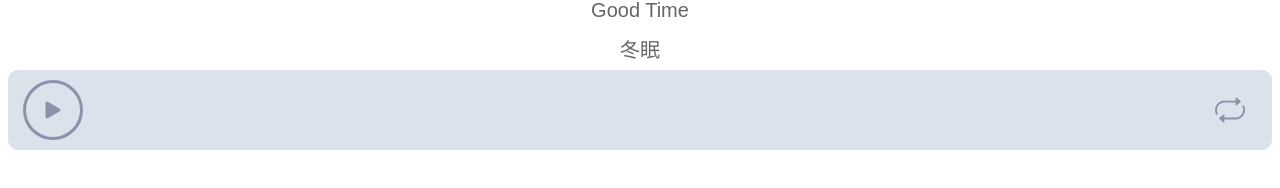
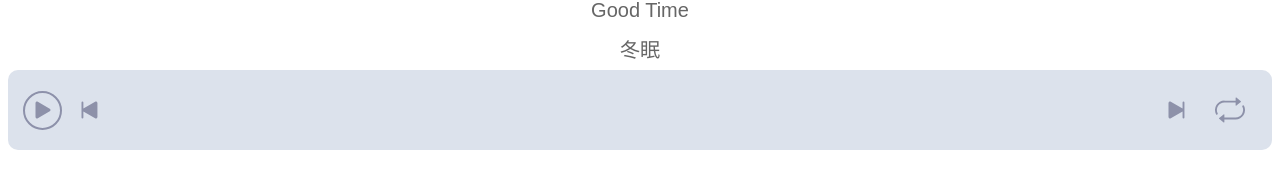
Before and after one commit to niyaoyao/web-player, a Nuxt app: page / in a window 1280 px wide. Shown: the part 538-726 px from the top of the page. Built offline with nearby package versions, Linux system fonts and the light colour scheme.

Commit message:
feat: play next/previous music

```diff
--- a/components/Player.vue
+++ b/components/Player.vue
@@ -12,7 +12,11 @@
   .music-player
     .music-play-button(@click="playMusic(false)")
       .music-button-icon.music-play-icon
+    .music-play-next-button(@click="playPrevious")
+      .music-play-next-icon-filter.music-play-previous-icon
     .music-progress-bar
+    .music-play-next-button(@click="playNext")
+      .music-play-next-icon-filter.music-play-next-icon
     .music-play-mode-button(@click="changePlayMode")
       .music-play-mode-icon.music-play-mode-repeat-icon
   audio(style="display:none" ref="audioplayer" @timeupdate="updateAudioTime")
@@ -86,6 +90,18 @@ function itemStyle(index: number) {
 function musicItemDidClick(index: number) {
   currentIndex.value = index;
   playLoopMusic()
+}
+
+function playNext() {
+  currentIndex.value = currentIndex.value + 1;
+  currentIndex.value = currentIndex.value % musicUri.value.length;
+  playLoopMusic();
+}
+
+function playPrevious() {
+  currentIndex.value = currentIndex.value - 1 >= 0 ? currentIndex.value - 1 : musicNames.value.length - 1;
+  currentIndex.value = currentIndex.value % musicUri.value.length;
+  playLoopMusic();
 }
 
 function playLoopMusic() {
@@ -186,8 +202,24 @@ function updateAudioTime() {
     justify-content flex-start
     padding 10px 15px
     border-radius 10px
+    align-items center
     .music-progress-bar
       flex: 1
+    .music-play-next-button
+      width 54px
+      display flex
+      justify-content center
+      align-items center
+      cursor pointer
+      .music-play-previous-icon
+        background-image url(/icons/skip-start-fill.svg)
+      .music-play-next-icon
+        background-image url(/icons/skip-end-fill.svg)
+      .music-play-next-icon-filter
+        background-size 30px 30px
+        width 30px
+        height 30px
+        filter invert(63%) sepia(16%) saturate(378%) hue-rotate(194deg) brightness(89%) contrast(90%)
     .music-play-mode-button
       width 54px
       display flex
@@ -206,13 +238,13 @@ function updateAudioTime() {
         height 30px
         filter invert(63%) sepia(16%) saturate(378%) hue-rotate(194deg) brightness(89%) contrast(90%)
     .music-play-button
-      width 54px
-      height 54px
+      width 35px
+      height 35px
       display flex
       justify-content center
       align-items center
       border-radius 60px
-      border 3px solid #8d91aa
+      border 2px solid #8d91aa
       cursor pointer
       .music-button-icon
         background-size 30px 30px
```
Also changed, not shown: 1 other file (tests, documents, lock files or other folders).
